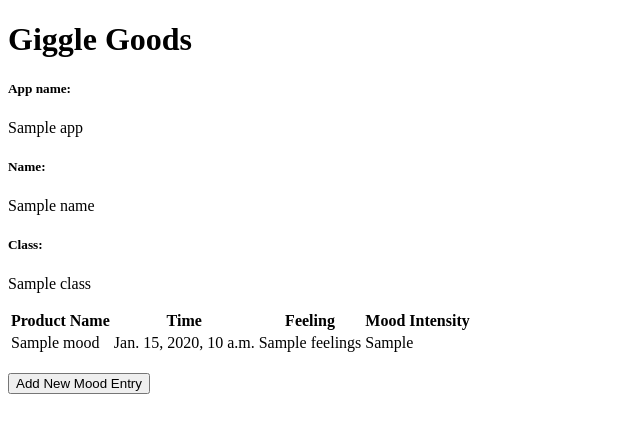
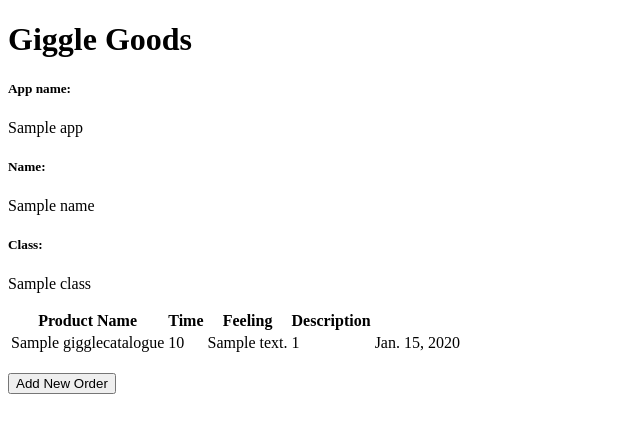
Before and after one commit to cacaciw/gigglegoods, a Django app: template main/templates/main.html in a window 1280 px wide. Shown: the top 433 px of the page, without its empty margins (0-640 px from the left). Run offline with Django 5.2, Linux system fonts and the light colour scheme; tables that the repository leaves empty hold one stand-in row (values such as "Sample post"); the template is opened without the code that fills it: values that come from a table or form of the project are taken from there, most other values are stand-ins (such as "Sample title", 1, 10 or a date in 2020).

Commit message:
Changin models for main.html

```diff
--- a/main/templates/main.html
+++ b/main/templates/main.html
@@ -18,17 +18,18 @@
     <th>Product Name</th>
     <th>Time</th>
     <th>Feeling</th>
-    <th>Mood Intensity</th>
+    <th>Description</th>
   </tr>
 
   {% comment %} Berikut cara memperlihatkan data mood di bawah baris ini
   {% endcomment %}
-  {% for mood_entry in mood_entries %}
+  {% for giggle_entry in giggle_entries %}
   <tr>
-    <td>{{mood_entry.mood}}</td>
-    <td>{{mood_entry.time}}</td>
-    <td>{{mood_entry.feelings}}</td>
-    <td>{{mood_entry.mood_intensity}}</td>
+    <td>{{giggle_entry.name}}</td>
+    <td>{{giggle_entry.price}}</td>
+    <td>{{giggle_entry.description}}</td>
+    <td>{{giggle_entry.giggleLevel}}</td>
+    <td>{{giggle_entry.time}}</td>
   </tr>
   {% endfor %}
 </table>
@@ -37,7 +38,7 @@
 <br />
 
 <a href="{% url 'main:create_mood_entry' %}">
-  <button>Add New Mood Entry</button>
+  <button>Add New Order</button>
 </a>
 
 {% endblock content %}
```
